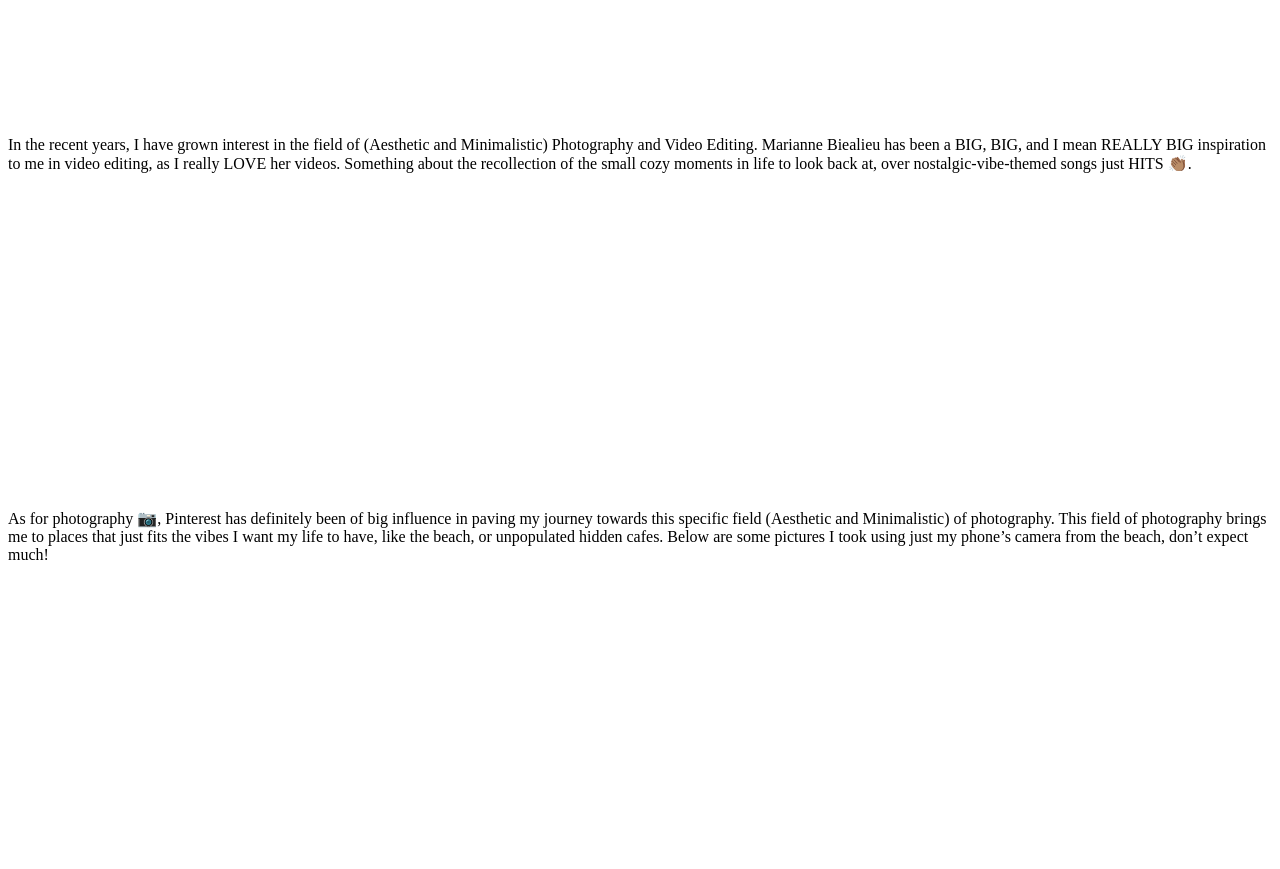
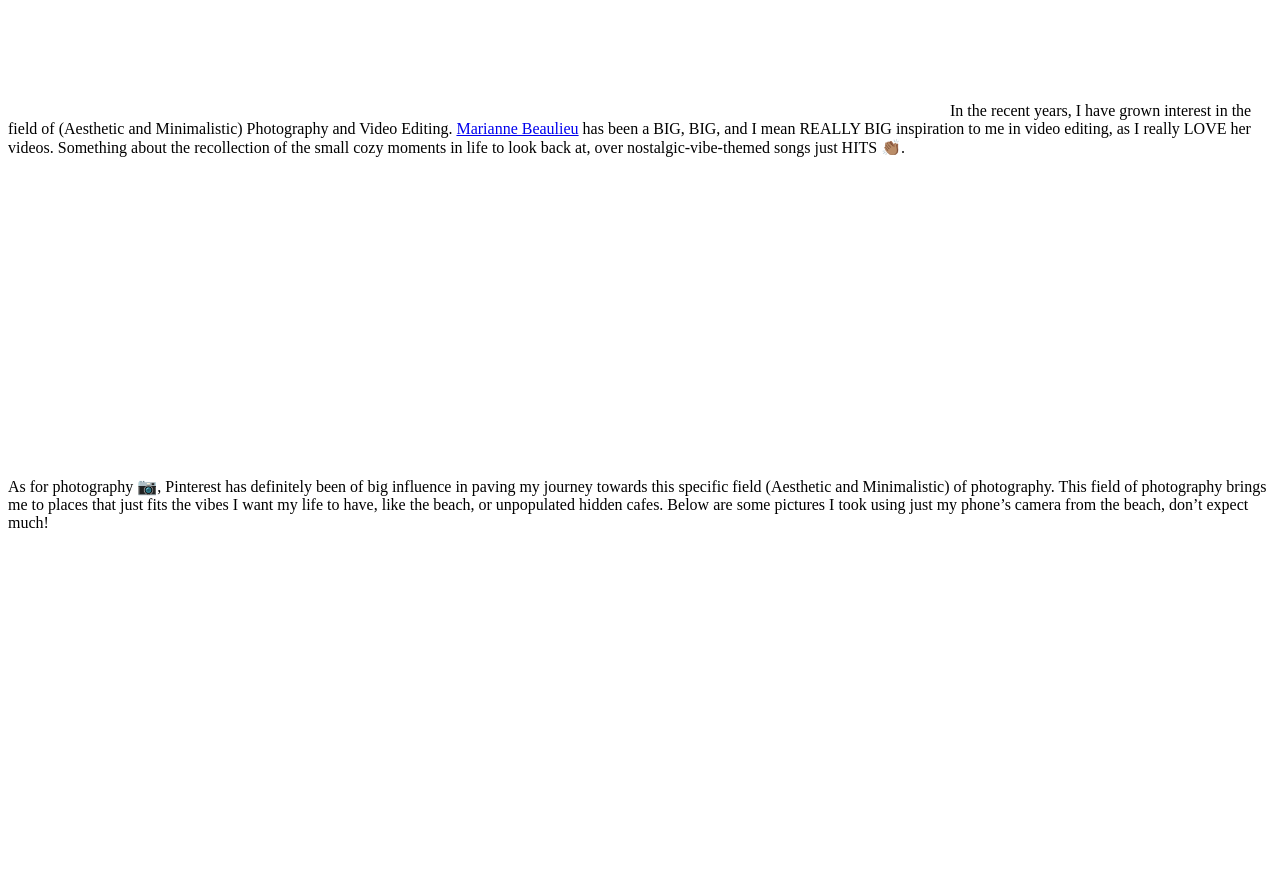
Before and after one commit to gavintjhxx/nextjs-profile-website, a Next.js app: page /about-me in a window 1280 px wide. Shown: the part 1900-2769 px from the top of the page. Built offline with nearby package versions, Linux system fonts and the light colour scheme.

Commit message:
[page/about-me] advertise marianne youtube channel

```diff
--- a/pages/about-me.js
+++ b/pages/about-me.js
@@ -1,14 +1,12 @@
 import { useEffect } from "react"
 import BlogNavbar from "../components/blog/blogNavBar"
 import BlogHeader from "../components/blog/blogHeader"
-import BlogAuthor from "../components/blog/blogAuthor"
 import BlogDivider from "../components/blog/blogDivider"
 import BlogSectionText from "../components/blog/blogSectionText"
 import BlogSectionHeader from "../components/blog/blogSectionHeader"
-import BlogSectionEmbed from "../components/blog/blogSectionEmbed"
 import BlogFooter from "../components/blog/blogFooter"
-import BlogSectionEmbedList from "../components/blog/blogSectionEmbedList"
 import BlogImage from "../components/blog/blogImage"
+import BlogLink from "../components/blog/blogLink"
 
 import AOS from 'aos';
 import 'aos/dist/aos.css'; // You can also use <link> for styles
@@ -58,9 +56,10 @@ export default function About() {
                     />
                     <BlogImage src="portfolio/music-production-pic.png" alt="Image of a Music Production Software, FL Studio, on a laptop screen."/>
 
-                    <BlogSectionText text=
+                    {/* <BlogSectionText text=
                         "In the recent years, I have grown interest in the field of (Aesthetic and Minimalistic) Photography and Video Editing. Marianne Biealieu has been a BIG, BIG, and I mean REALLY BIG inspiration to me in video editing, as I really LOVE her videos. Something about the recollection of the small cozy moments in life to look back at, over nostalgic-vibe-themed songs just HITS 👏🏽."
-                    />
+                    /> */}
+                    In the recent years, I have grown interest in the field of (Aesthetic and Minimalistic) Photography and Video Editing. <span><BlogLink url="https://www.youtube.com/@marianneBL" name="Marianne Beaulieu" /></span> has been a BIG, BIG, and I mean REALLY BIG inspiration to me in video editing, as I really LOVE her videos. Something about the recollection of the small cozy moments in life to look back at, over nostalgic-vibe-themed songs just HITS 👏🏽.
                     <BlogImage src="portfolio/video-editing.png" alt="Image of process of video editing in adobe premiere pro."/>
 
                     <BlogSectionText text=
```
